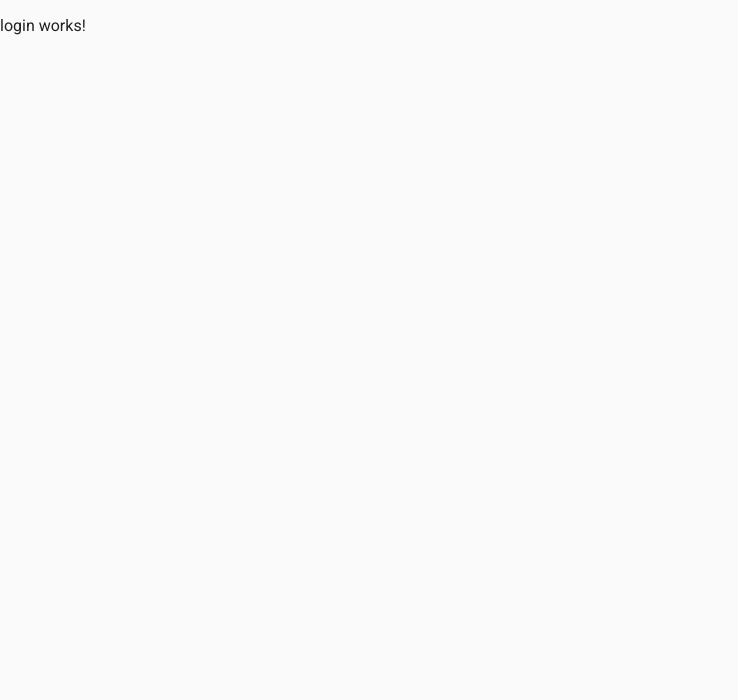
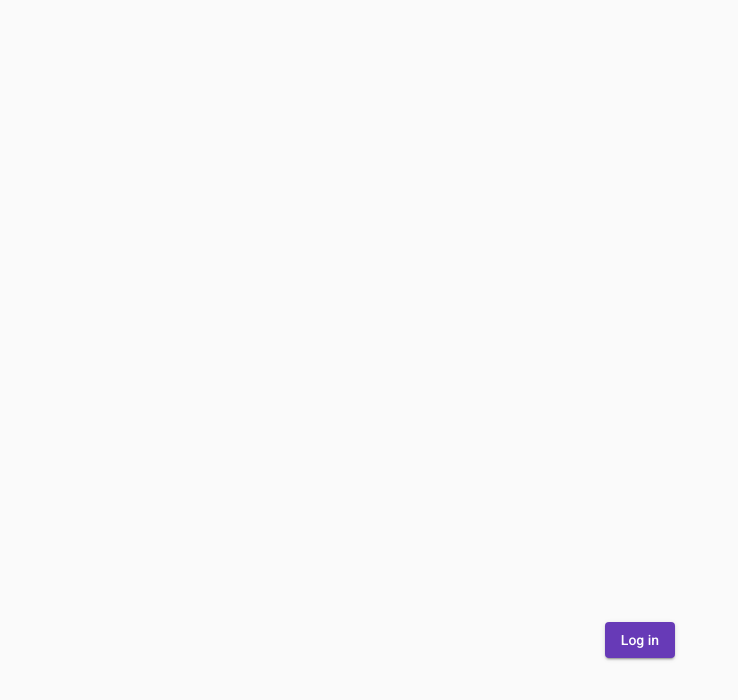
Before and after one commit to Lua19/HeroesApp, an Angular app: page /auth/login in a window 1280 px wide. Shown: the top 700 px of the page, without its empty margins (0-738 px from the left). Built offline with nearby package versions, Linux system fonts and the light colour scheme.

Commit message:
Added login and logout methods

```diff
--- a/src/app/auth/auth.module.ts
+++ b/src/app/auth/auth.module.ts
@@ -3,6 +3,7 @@
 import { LoginComponent } from './pages/login/login.component';
 import { RegisterComponent } from './pages/register/register.component';
 import { AuthRoutingModule } from './auth-routing.module';
+import { MaterialModule } from '../material/material.module';
 
 
 
@@ -13,7 +14,8 @@
   ],
   imports: [
     CommonModule,
-    AuthRoutingModule
+    AuthRoutingModule,
+    MaterialModule
   ]
 })
 export class AuthModule { }
--- a/src/app/auth/pages/login/login.component.html
+++ b/src/app/auth/pages/login/login.component.html
@@ -1 +1,7 @@
-<p>login works!</p>
+<mat-grid-list cols="1">
+    <mat-grid-tile>
+        <button mat-raised-button color="primary" (click)="login()">
+            Log in
+        </button>
+    </mat-grid-tile>
+</mat-grid-list>
--- a/src/app/auth/pages/login/login.component.ts
+++ b/src/app/auth/pages/login/login.component.ts
@@ -1,4 +1,5 @@
-import { Component, OnInit } from '@angular/core';
+import { Component } from '@angular/core';
+import { Router } from '@angular/router';
 
 @Component({
   selector: 'app-login',
@@ -6,11 +7,14 @@
   styles: [
   ]
 })
-export class LoginComponent implements OnInit {
+export class LoginComponent {
 
-  constructor() { }
+  constructor(private router: Router) { }
 
-  ngOnInit(): void {
+  login(){
+
+    this.router.navigate(['./heroes'])
   }
 
+
 }
--- a/src/app/heroes/pages/home/home.component.html
+++ b/src/app/heroes/pages/home/home.component.html
@@ -34,7 +34,7 @@
                 </span>
         </button>
         <span class="spacer"></span>
-        <button mat-button>Logout</button>
+        <button mat-button (click)="logout()">Logout</button>
     </mat-toolbar>
 
 
--- a/src/app/heroes/pages/home/home.component.ts
+++ b/src/app/heroes/pages/home/home.component.ts
@@ -1,4 +1,5 @@
 import { Component, OnInit } from '@angular/core';
+import { Router } from '@angular/router';
 
 @Component({
   selector: 'app-home',
@@ -10,9 +11,12 @@
 })
 export class HomeComponent implements OnInit {
 
-  constructor() { }
+  constructor(private router: Router) { }
 
   ngOnInit(): void {
   }
+  logout(){
 
+    this.router.navigate(['./auth'])
+  }
 }
```
